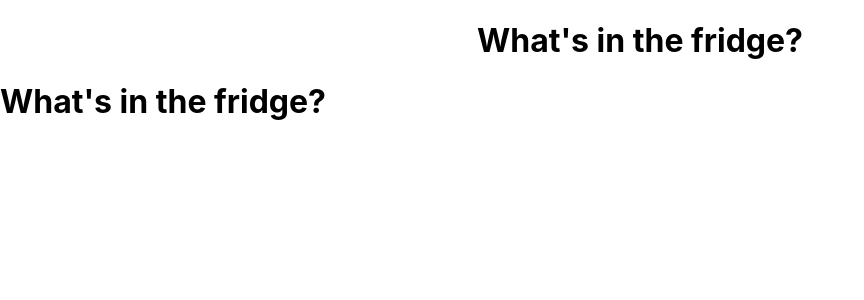
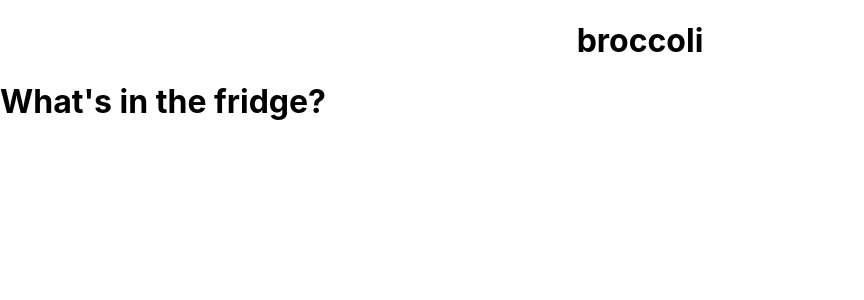
Before and after one commit to tompsherman/whats-in-the-fridge, a React (Create React App) app in the folder client/: page / in a window 1280 px wide. Shown: the top 300 px of the page, without its empty margins (0-864 px from the left). Built offline with nearby package versions, Linux system fonts and the light colour scheme.

Commit message:
broccoli

```diff
--- a/client/src/App.js
+++ b/client/src/App.js
@@ -5,7 +5,7 @@ import './App.css'
 const App = () => {
   return (
     <div className="App">
-      <h1>What's in the fridge?</h1>
+      <h1>broccoli</h1>
     </div>
   );
 };
```
